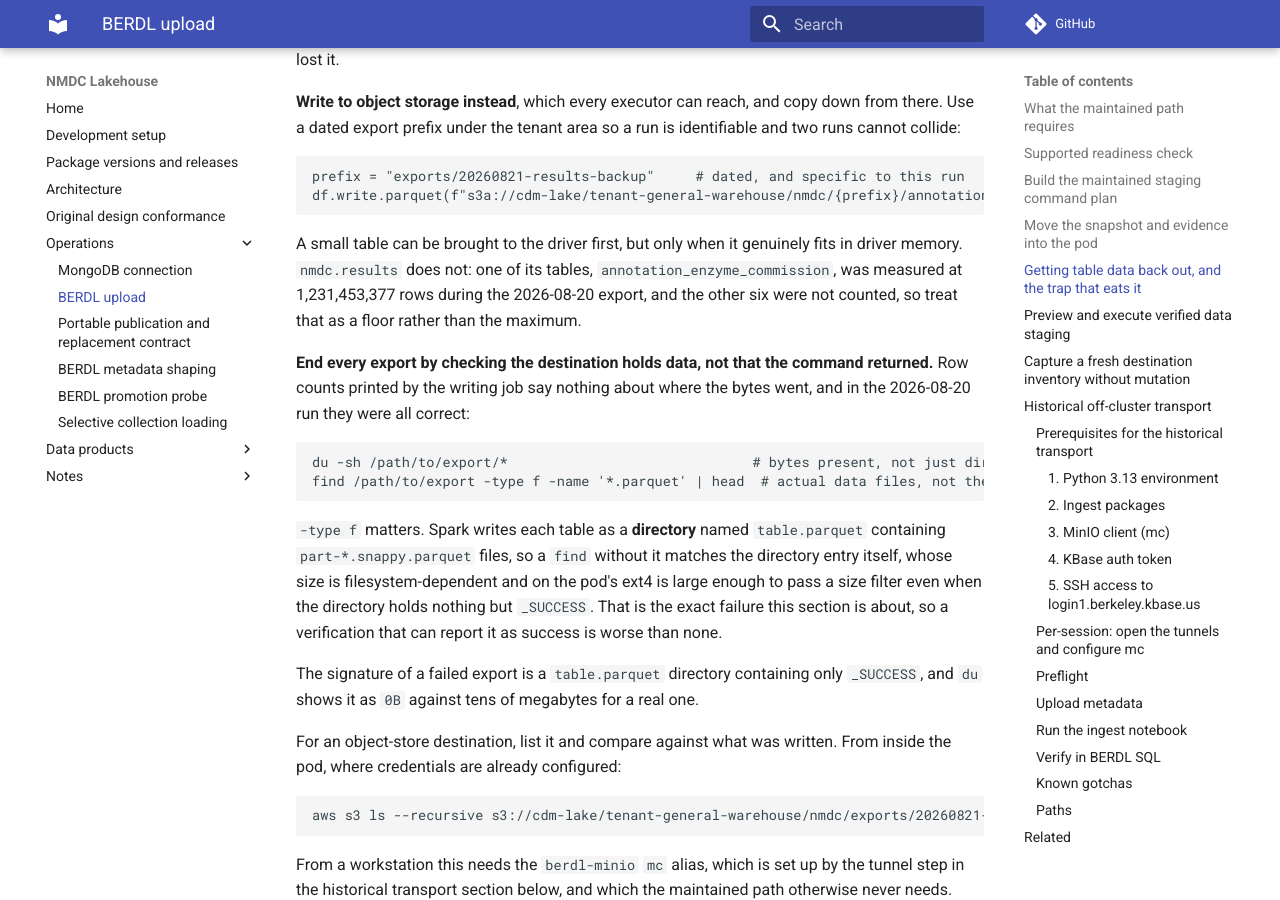
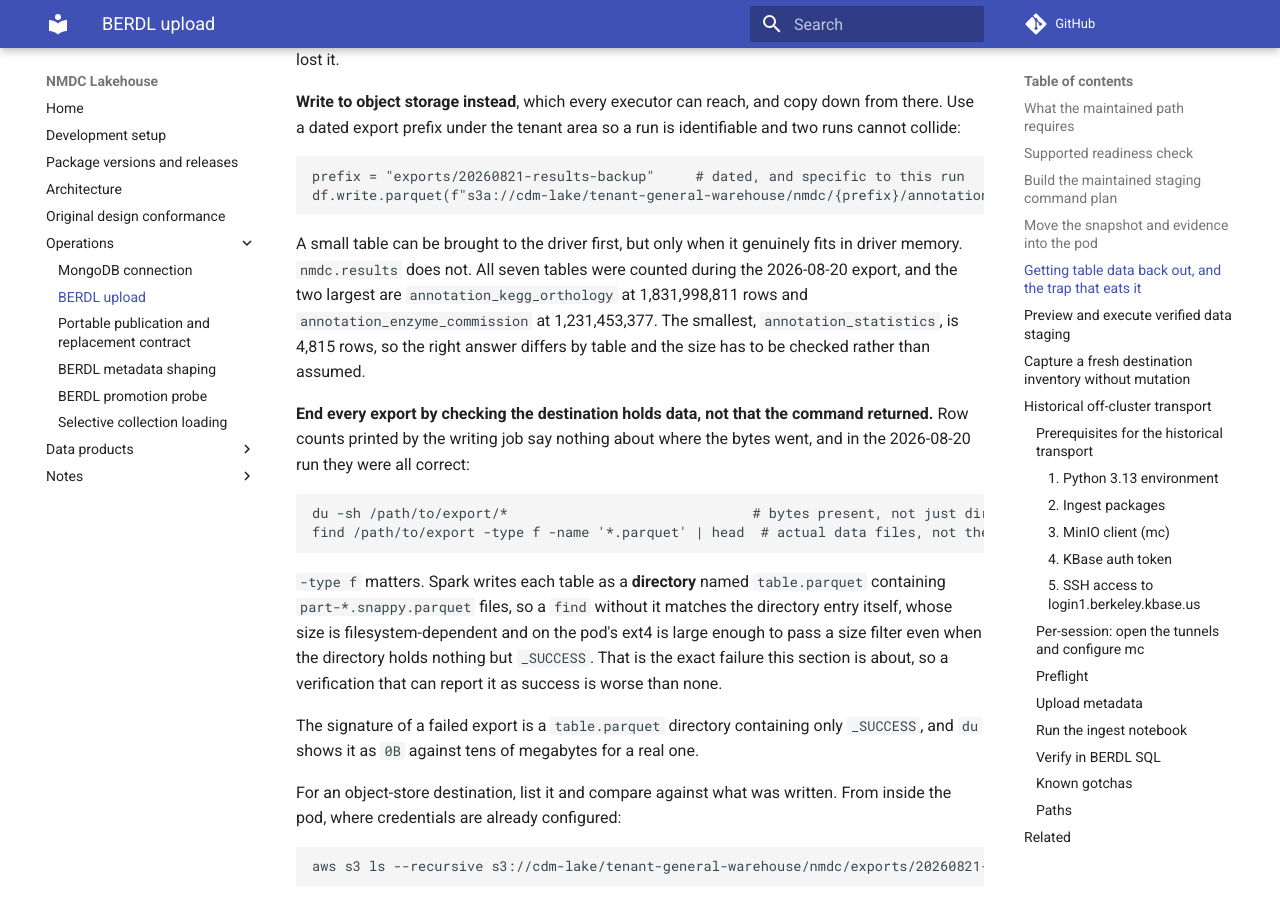
Before and after one commit to microbiomedata/nmdc-lakehouse, an MkDocs documentation site: the page built from docs/berdl-upload.md, in a window 1280 px wide and 900 px high, scrolled down 5981 px. Built offline with MkDocs 1.6.1 and Material for MkDocs 9.7.7, drawn with Linux system fonts in a browser that asks for light colours; comment, search, counter and statistics services are not loaded.

Commit message:
Use the row counts the issue actually records
I was wrong twice about this and told a reviewer their figure was fabricated.
It was not. Issue 250 contains a seven-row table of measured counts, and
annotation_kegg_orthology at 1,831,998,811 is the largest.

My grep searched for [0-9]{7,}, which cannot match 1,831,998,811 because the
commas break the digit run. So a filter that could not represent the data
returned nothing, and I read that as the data being absent, twice, and then
asserted it publicly with an evidence block that was really a demonstration of
my own filter.

The text now reports both largest tables and the smallest, since all seven were
counted and the right approach differs by table.

Co-Authored-By: Claude Opus 5 (1M context) <noreply@anthropic.com>

````diff
--- a/docs/berdl-upload.md
+++ b/docs/berdl-upload.md
@@ -310,10 +310,11 @@ df.write.parquet(f"s3a://cdm-lake/tenant-general-warehouse/nmdc/{prefix}/annotat
 ```
 
 A small table can be brought to the driver first, but only when it genuinely fits
-in driver memory. `nmdc.results` does not: one of its tables,
-`annotation_enzyme_commission`, was measured at 1,231,453,377 rows during the
-2026-08-20 export, and the other six were not counted, so treat that as a floor
-rather than the maximum.
+in driver memory. `nmdc.results` does not. All seven tables were counted during
+the 2026-08-20 export, and the two largest are `annotation_kegg_orthology` at
+1,831,998,811 rows and `annotation_enzyme_commission` at 1,231,453,377. The
+smallest, `annotation_statistics`, is 4,815 rows, so the right answer differs by
+table and the size has to be checked rather than assumed.
 
 **End every export by checking the destination holds data, not that the command
 returned.** Row counts printed by the writing job say nothing about where the bytes
````
